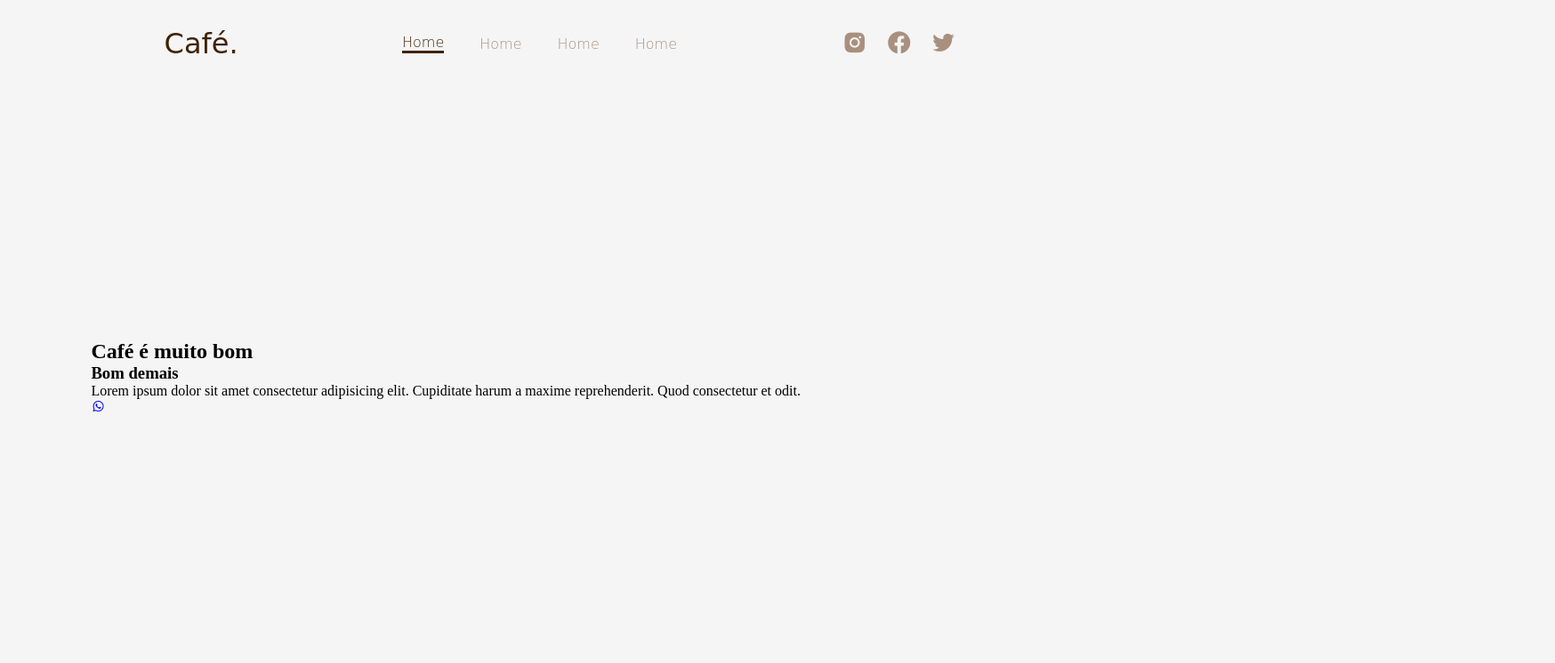
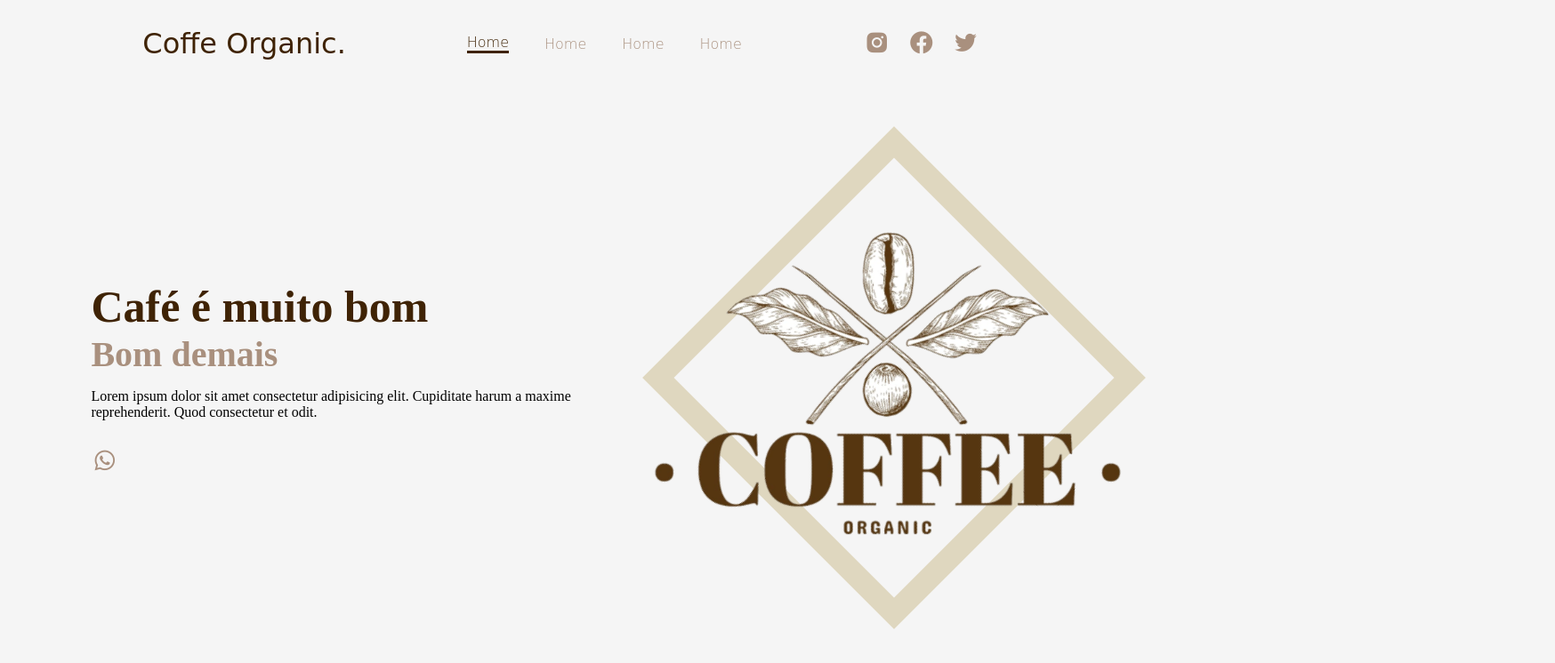
Before and after one commit to VitorMarcelli/cafe, a plain HTML site: page index.html in a window 1280 px wide. Shown: the whole page at 89% size, 1748 px wide, since content can reach past the window. Drawn offline with nearby package versions, Linux system fonts and the light colour scheme; a web font is replaced by a local one.

Commit message:
Commit 28/06/2023

```diff
--- a/css/style.css
+++ b/css/style.css
@@ -4,6 +4,7 @@
   margin: 0;
   padding: 0;
   box-sizing: border-box;
+
 }
 
 :root{
@@ -16,6 +17,7 @@
 
 body{
     background-color: var(--cor-primaria);
+    overflow-x: hidden;
 }
 
 .header{
@@ -28,14 +30,13 @@ body{
     text-align: center;
     justify-content: space-around;
     padding: 30px 8%;
-    background: transparent;
+    background: var(--cor-primaria);
 }
 
 .logo{
     font-size: 2rem;
     font-weight: 400;
     text-decoration: none;
-
     font-family: 'Caprasimo', cursive;
     color: var(--cor-quadrupla);
 
@@ -71,6 +72,7 @@ body{
     justify-content: space-between;
     align-items: center;
     text-align: center;
+
 }
 
 .social__media a{
@@ -78,7 +80,6 @@ body{
     color: var(--cor-cinco);
     justify-content: center;
     margin-right: 20px;
-
     background: transparent;
     align-items: center;
     border: transparent;
@@ -101,4 +102,81 @@ body{
     align-items: center;
     display: flex;
     padding: 50px 8% 0;
+    justify-content: space-between;
+
 }
+
+.home__content{
+    max-width: 580px;
+}
+
+.home__content h1{
+    font-size: 50px;
+    line-height: 1.2;
+    color: var(--cor-quadrupla);
+}
+
+.home__content h3{
+    font-size: 40px;
+    color: var(--cor-cinco);
+}
+
+.home__content p{
+    font-size: 16px;
+    margin: 15px 0 30px;
+}
+
+.home__content a{
+    display: inline-block;
+    color: var(--cor-cinco);
+    justify-content: center;
+    margin-right: 20px;
+    background: transparent;
+    align-items: center;
+    border: transparent;
+    transform: rotate(45deg);
+}
+
+.home__content a:hover{
+    border: 2px solid var(--cor-quadrupla);
+    color: var(--cor-quadrupla);
+}
+
+.home__content a i{
+    font-size: 30px;
+    transform: rotate(-45deg);
+
+}
+
+.home__img{
+    position: relative;
+    width: 400px;
+    height: 400px;
+    transform: rotate(45deg);
+    right: -7%;
+}
+
+.home__img .rhombus {
+    position: absolute;
+    width: 100%;
+    height: 100%;
+    background: var(--cor-primaria);
+    border: 25px solid var(--cor-terciaria);
+
+
+}
+
+.home__img .rhombus img{
+    position: absolute;
+    top: -190px;
+    left: -200px;
+    max-width: 750px;
+    transform: rotate(-45deg);
+}
+
+.home__content .rhombus2{
+    position: absolute;
+    width: 700px;
+    height: 700px;
+    background: var(--cor-cinco);
+}
--- a/index.html
+++ b/index.html
@@ -9,7 +9,7 @@
 </head>
 <body>
     <header class="header">
-        <a href="#" class="logo">Café.</a>
+        <a href="#" class="logo">Coffe Organic.</a>
 
         <nav class="navbar">
             <a href="#" class="active">Home</a>
@@ -32,6 +32,14 @@
             <p>Lorem ipsum dolor sit amet consectetur adipisicing elit. Cupiditate harum a maxime reprehenderit. Quod consectetur et odit.</p>
             <a href="#"><i class='bx bxl-whatsapp' ></i></a>
         </div>
+
+        <div class="home__img">
+            <div class="rhombus">
+                <img src="./img/cafe2.png" alt="">
+            </div>
+        </div>
+        <div class="rhombus2"></div>
     </section>
+
 </body>
 </html>
```
